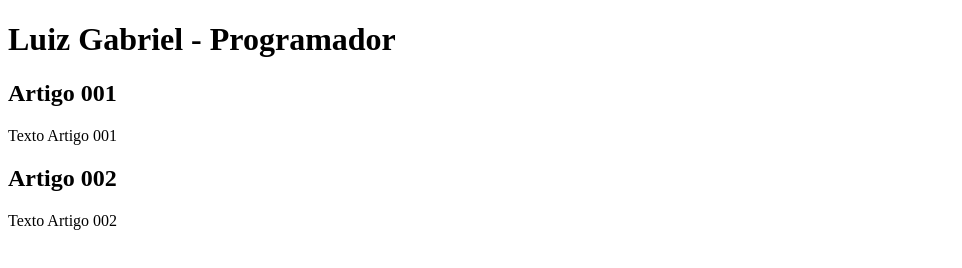
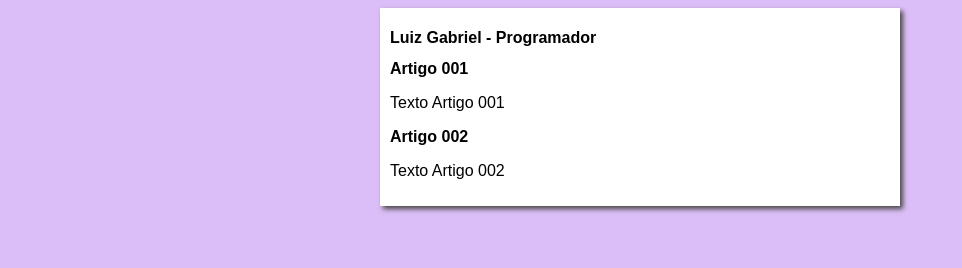
Before and after one commit to LuyzG/Projeto-Site, a plain HTML site: page src/index.html in a window 1280 px wide. Shown: the whole page, without its empty margins (0-962 px from the left). Drawn offline with Linux system fonts and the light colour scheme.

Commit message:
Iniciei o design

```diff
--- /dev/null
+++ b/src/estilos/style.css
@@ -0,0 +1,14 @@
+*{
+  font-family: Arial, Helvetica, sans-serif;
+  font-size: 16px;
+}
+body{
+  background-color: rgb(219, 190, 247);
+}
+main{
+  background-color: white;
+  width: 500px;
+  margin: auto;
+  padding: 10px;
+  box-shadow: 3px 3px 5px rgb(71, 70, 70);
+}
--- a/src/index.html
+++ b/src/index.html
@@ -4,6 +4,7 @@
   <meta charset="UTF-8">
   <meta http-equiv="X-UA-Compatible" content="IE=edge">
   <meta name="viewport" content="width=device-width, initial-scale=1.0">
+  <link rel="stylesheet" href="estilos/style.css">
   <title>Luiz Gabriel - Programmer</title>
 </head>
 <body>
```
